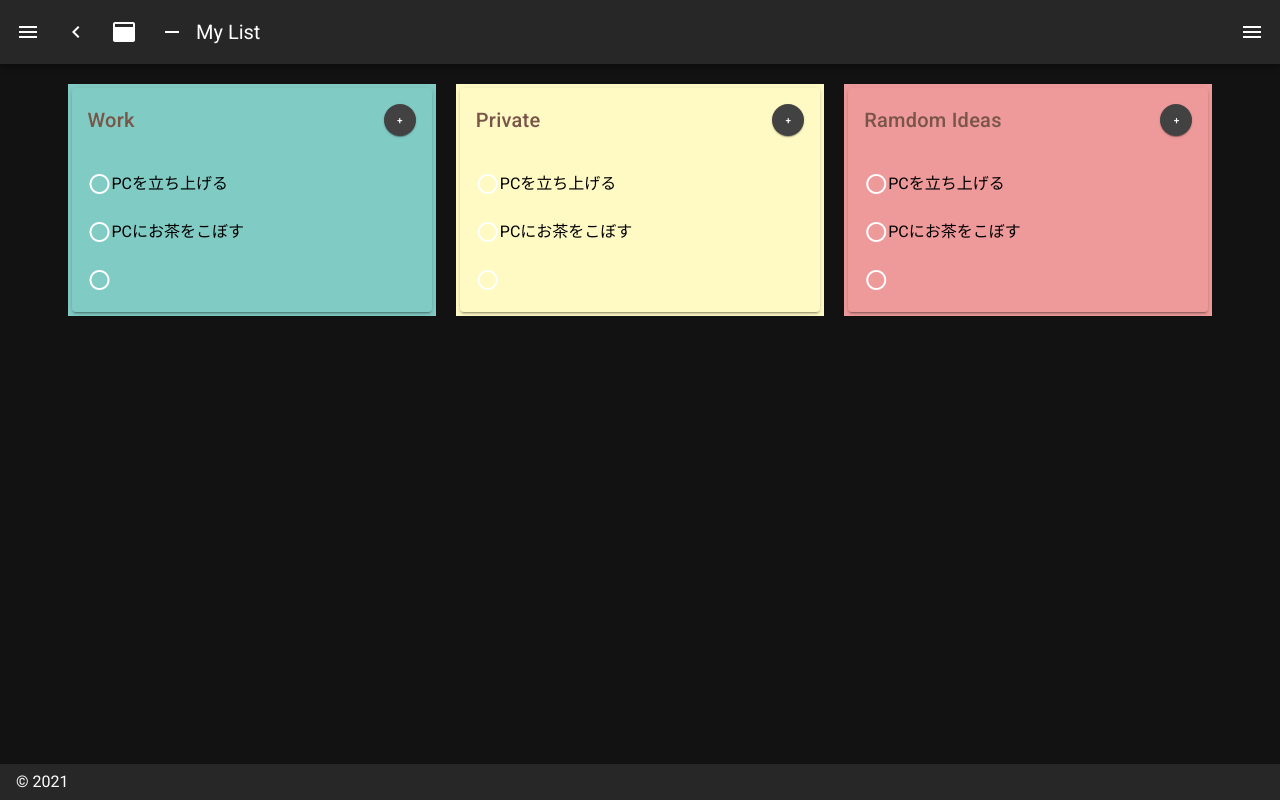
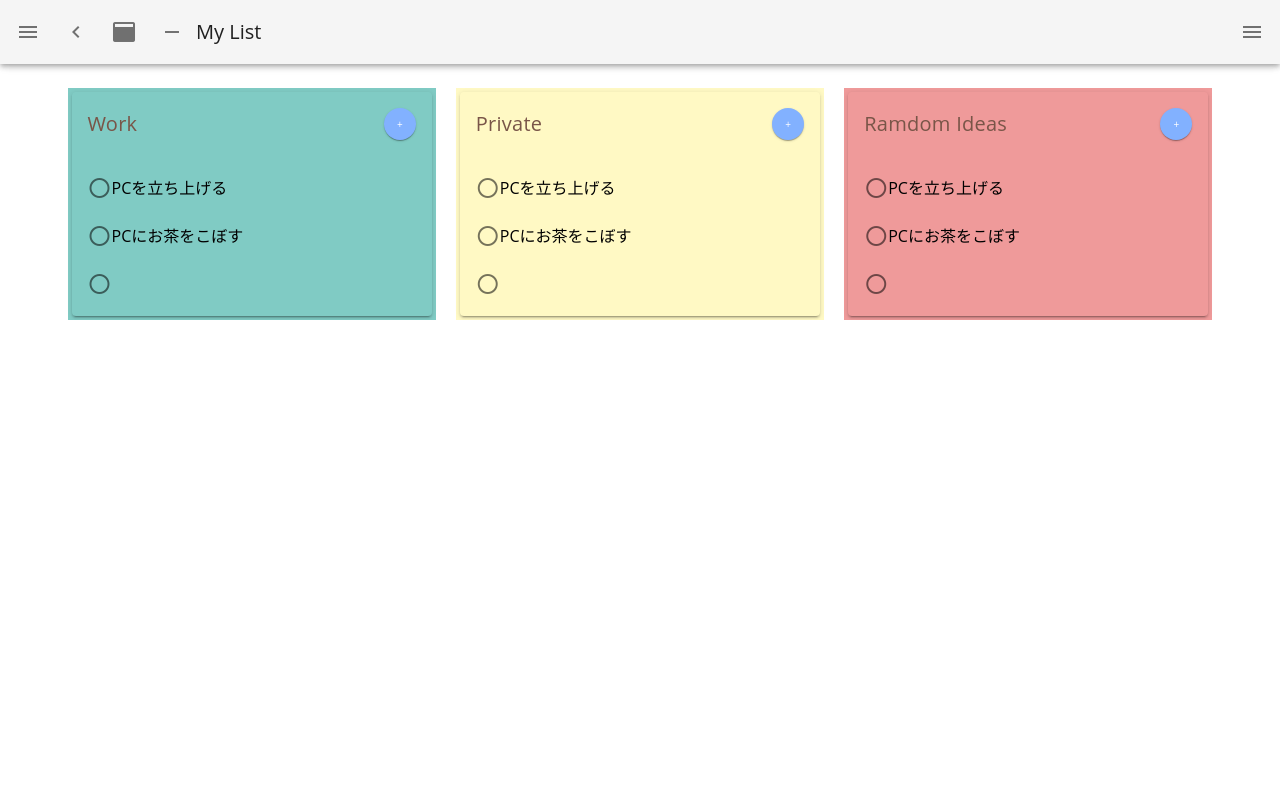
Before and after one commit to shoprogram/nuxt_todo, a Nuxt app: page / in a window 1280 px wide. Shown: the top 800 px of the page. Built offline with nearby package versions, Linux system fonts and the light colour scheme.

Commit message:
modal実装したけど、表示されない

```diff
--- a/assets/variables.scss
+++ b/assets/variables.scss
@@ -2,3 +2,5 @@
 //
 // The variables you want to modify
 // $font-size-root: 20px;
+// $body-font-family: "Open Sans";
+//developの段階では適用されないので.v-applicationで指定してある
--- a/components/AddButton.vue
+++ b/components/AddButton.vue
@@ -1,3 +1,5 @@
 <template>
-  <v-btn color="accent" elevation="1" x-small fab>+</v-btn>
+  <v-btn color="accent" elevation="1" x-small fab @click="$emit('click')"
+    >+
+  </v-btn>
 </template>
--- /dev/null
+++ b/components/Modal.vue
@@ -0,0 +1,37 @@
+<template>
+  <v-app id="modal">
+    <v-row justify="center">
+      <v-dialog v-show="true" :dialog="dialog" width="600px" height="600px">
+        <v-card>
+          <v-card-title>
+            <slot name="title"></slot>
+          </v-card-title>
+          <v-text-field required></v-text-field>
+          <v-card-actions>
+            <v-spacer></v-spacer>
+            <v-btn color="blue lighten-3" text @click="$emit('closeModal')"
+              >Close
+            </v-btn>
+            <v-btn color="blue lighten-3" text @click="$emit('closeModal')"
+              >Save
+            </v-btn>
+          </v-card-actions>
+        </v-card>
+      </v-dialog>
+    </v-row>
+  </v-app>
+</template>
+<script>
+export default {
+  props: {
+    dialog: {
+      type: Boolean,
+    },
+  },
+  watch: {
+    dialog(v) {
+      console.log(v)
+    },
+  },
+}
+</script>
--- a/layouts/default.vue
+++ b/layouts/default.vue
@@ -1,21 +1,9 @@
 <template>
   <v-app light>
     <!-- Navigator in the left side!! -->
-    <v-navigation-drawer
-      v-model="drawer"
-      :mini-variant="miniVariant"
-      :clipped="clipped"
-      fixed
-      app
-    >
+    <v-navigation-drawer v-model="drawer" :mini-variant="miniVariant" :clipped="clipped" fixed app>
       <v-list>
-        <v-list-item
-          v-for="(item, i) in items"
-          :key="i"
-          :to="item.to"
-          router
-          exact
-        >
+        <v-list-item v-for="(item, i) in items" :key="i" :to="item.to" router exact>
           <v-list-item-action>
             <v-icon>{{ item.icon }}</v-icon>
           </v-list-item-action>
@@ -53,7 +41,7 @@
       <v-list>
         <v-list-item @click.native="right = !right">
           <v-list-item-action>
-            <v-icon light> mdi-repeat </v-icon>
+            <v-icon light>mdi-repeat</v-icon>
           </v-list-item-action>
           <v-list-item-title>Switch drawer (click me)</v-list-item-title>
         </v-list-item>
@@ -92,3 +80,8 @@ export default {
   },
 }
 </script>
+<style>
+.v-application {
+  font-family: 'Open Sans';
+}
+</style>
--- a/nuxt.config.js
+++ b/nuxt.config.js
@@ -46,7 +46,7 @@ export default {
   vuetify: {
     customVariables: ['~/assets/variables.scss'],
     theme: {
-      dark: true,
+      dark: false,
       themes: {
         dark: {
           primary: colors.blue.darken2,
--- a/pages/index.vue
+++ b/pages/index.vue
@@ -1,14 +1,14 @@
 <template>
   <v-container grid-list-md text-xs-center>
     <v-layout justify-center>
-      <v-flex class="teal lighten-3" xs4 height="1000">
+      <v-flex class="teal lighten-3" xs4 min-height="1000">
         <v-card class="transparent">
           <!-- 文字横にプラスボタン作る、モーダルが出る -->
-          <v-card-title class="brown--text"
-            >Work
+          <v-card-title class="brown--text">
+            Work
             <v-spacer />
             <!-- どこからmodalをopenしたのかのデータを載せる？ -->
-            <AddButton @click="showAddModal = !showAddModal"></AddButton>
+            <AddButton @click.stop="toggleModal"></AddButton>
           </v-card-title>
           <v-list class="transparent">
             <v-list-item v-for="(item, i) in work" :key="i" class="black--text">
@@ -20,8 +20,8 @@
       </v-flex>
       <v-flex class="yellow lighten-4 ml-5" xs4>
         <v-card class="transparent">
-          <v-card-title class="brown--text"
-            >Private
+          <v-card-title class="brown--text">
+            Private
             <v-spacer />
             <AddButton />
           </v-card-title>
@@ -35,8 +35,8 @@
       </v-flex>
       <v-flex class="red lighten-3 ml-5" xs4>
         <v-card class="transparent">
-          <v-card-title class="brown--text"
-            >Ramdom Ideas
+          <v-card-title class="brown--text">
+            Ramdom Ideas
             <v-spacer />
             <AddButton />
           </v-card-title>
@@ -49,11 +49,16 @@
         </v-card>
       </v-flex>
     </v-layout>
+    <Modal :dialog="isShowAddModal" @closeModal="toggleModal">
+      <template v-slot:title>{{ selectedCategory }} にtodoを追加</template>
+      <form>
+        <input type="text" />
+        <input type="submit" />
+      </form>
+    </Modal>
   </v-container>
 </template>
 <script>
-// import VModal from 'vue-js-modal'
-// Vue.use(VModal)
 export default {
   data() {
     return {
@@ -71,7 +76,15 @@ export default {
           rodo: 'PCをふく',
         },
       ],
+      isShowAddModal: false,
+      selectedCategory: 'ここにカテゴリー名を入れたい',
     }
+  },
+  methods: {
+    toggleModal() {
+      this.isShowAddModal = !this.isShowAddModal
+      // console.log(this.isShowAddModal)
+    },
   },
 }
 </script>
```
